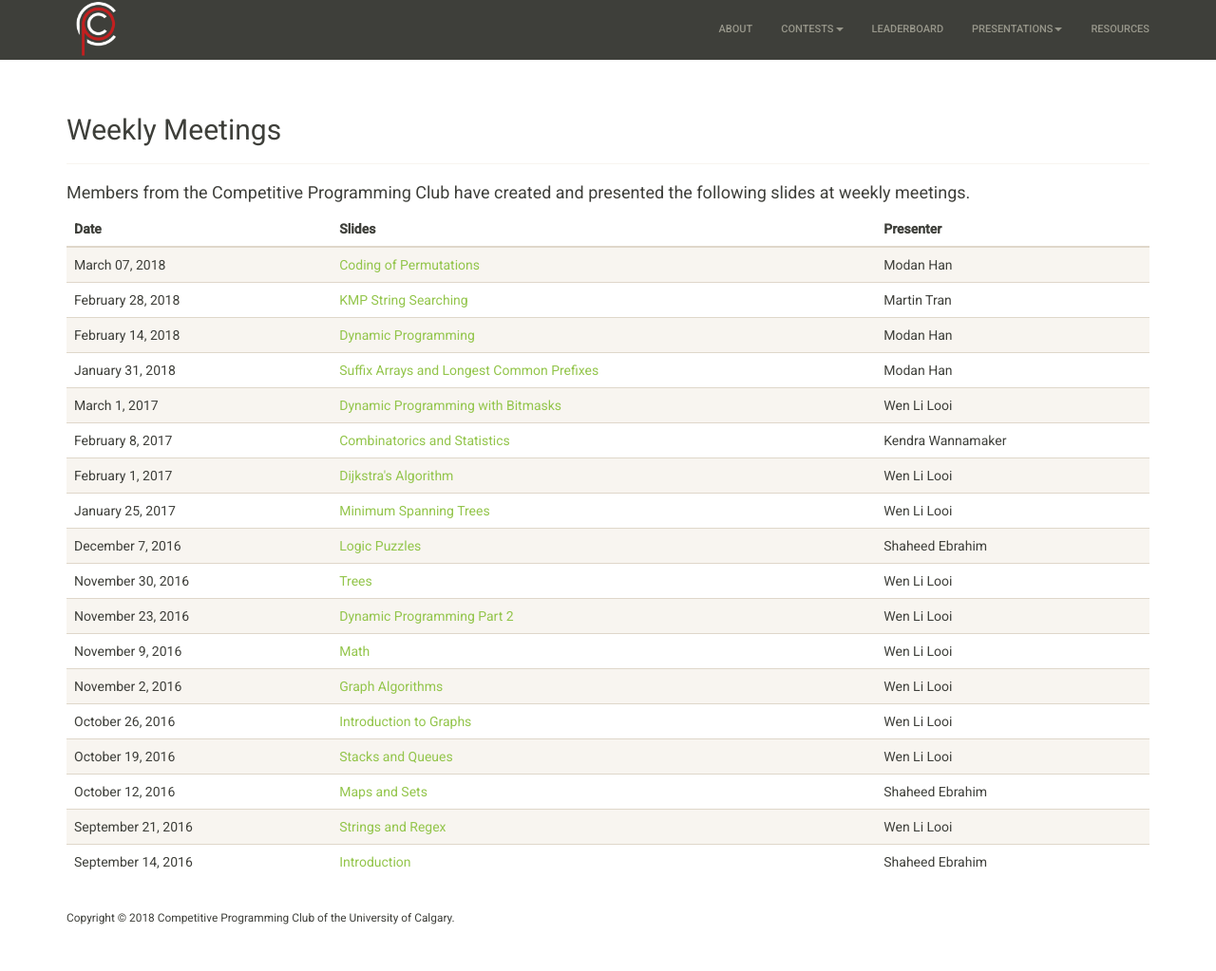
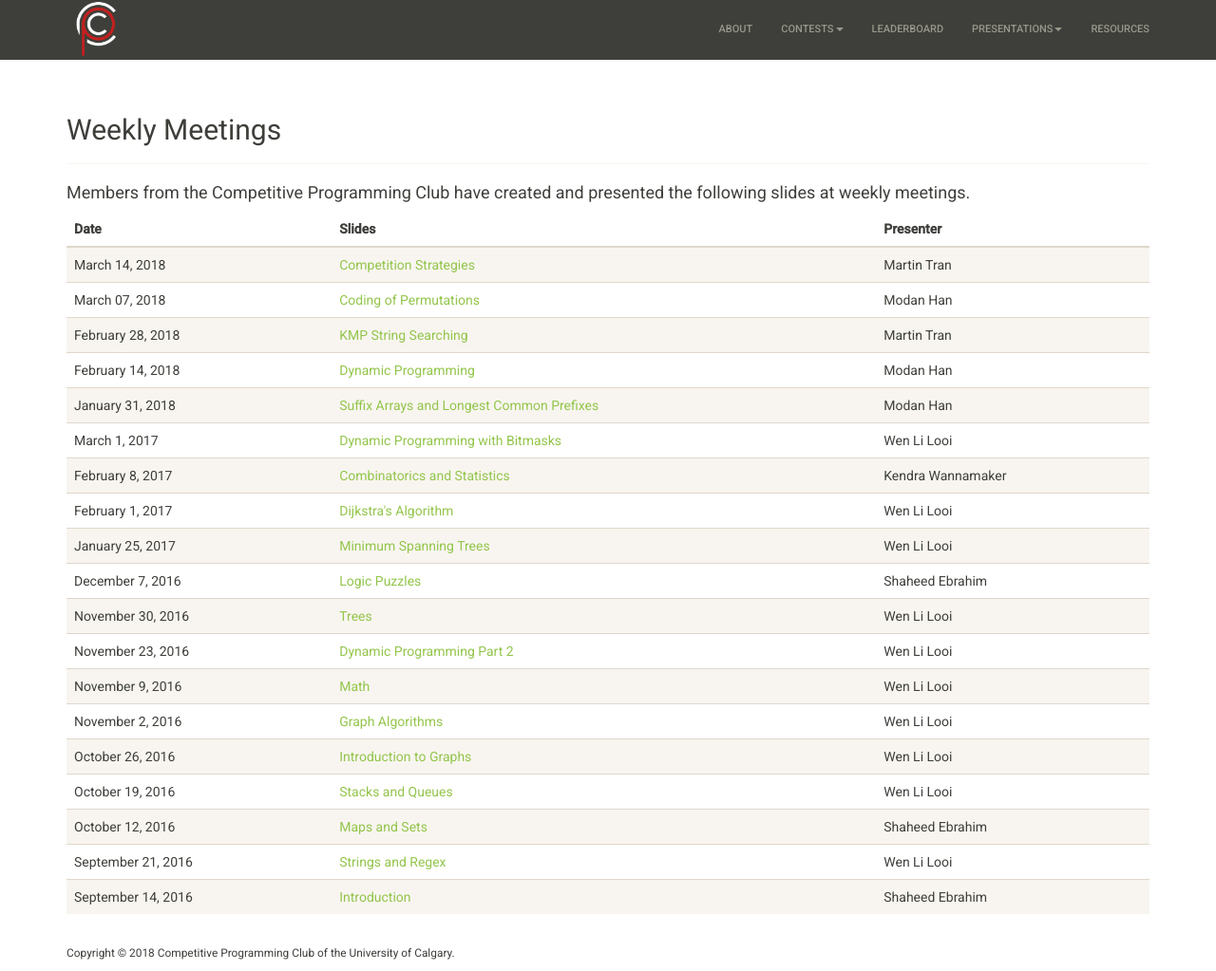
Before and after one commit to ProblemSolvingClub/psc-website, a Jekyll site: the page built from presentations/weekly-meetings/index.html, in a window 1280 px wide and 1023 px high. Shown: the whole window at 95% size. Built offline with Jekyll 4.4.1, drawn with Linux system fonts in a browser that asks for light colours; nearby versions of some CDN libraries.

Commit message:
Added competition strats ppt in weekly meetings

```diff
--- a/presentations/weekly-meetings/index.html
+++ b/presentations/weekly-meetings/index.html
@@ -18,6 +18,11 @@ title: Lectures
       </tr>
     </thead>
     <tbody>
+      <tr>
+        <td> March 14, 2018 </td>
+        <td> <a href = "slides/winter2018/2018-03-14-CompetitionStrats.pdf">Competition Strategies</a></td>
+        <td> Martin Tran </td>
+      </tr>
       <tr>
         <td> March 07, 2018 </td>
         <td> <a href = "slides/winter2018/2018-03-07-CodingofPermutations.pdf">Coding of Permutations</a></td>
```
Also changed, not shown: 1 other file.
